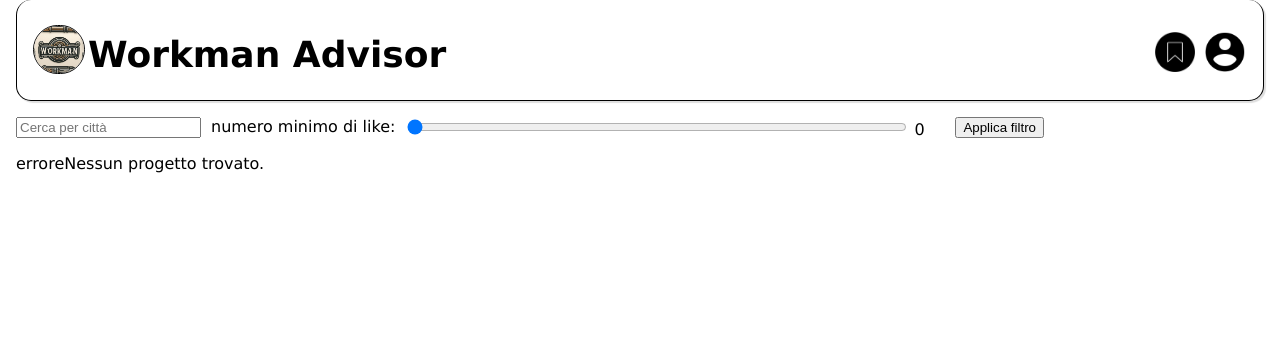
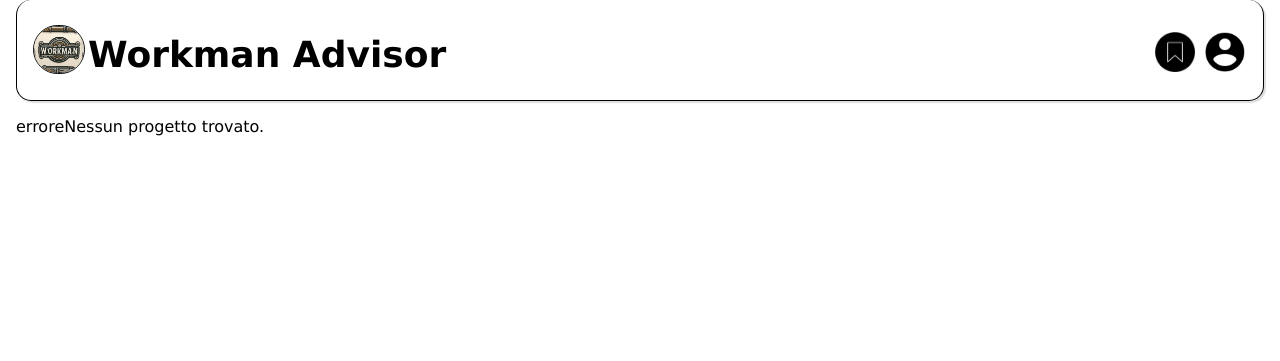
Before and after one commit to Samu221/progettoGPO, a PHP site: page /progettoGPO/salvati.php in a window 1280 px wide. Shown: the top 361 px of the page. Run offline with PHP 8.4, Linux system fonts and the light colour scheme; data comes from the database, SQL or seed files in the repository.

Commit message:
sistemato salvati.php

```diff
--- a/salvati.php
+++ b/salvati.php
@@ -22,19 +22,6 @@
             <img src="img/salvati.png" alt="Icona Salvati" style="width: 40px;">
         </a>
     </header>
-    <form action="home.php" method="post" class="filtro">
-        <div style="float: left; margin-right: 10px;">
-            <input type="text" id="città" name="città" value="" placeholder="Cerca per città">
-        </div>
-        <div style="float: left; margin-right: 10px;">
-            <p style="margin:0">numero minimo di like:</p>
-        </div>
-        <div style="float: left; width: 550px;">
-            <input type="range" id="like" name="like" min="0" max="499" value="0" oninput="updateDisplay(this)" style="width:500px">
-            <label id="rangeValue"></label>
-        </div>
-        <input type="submit" value="Applica filtro">
-    </form>
 
 <script>
   function updateDisplay(input) {
```
